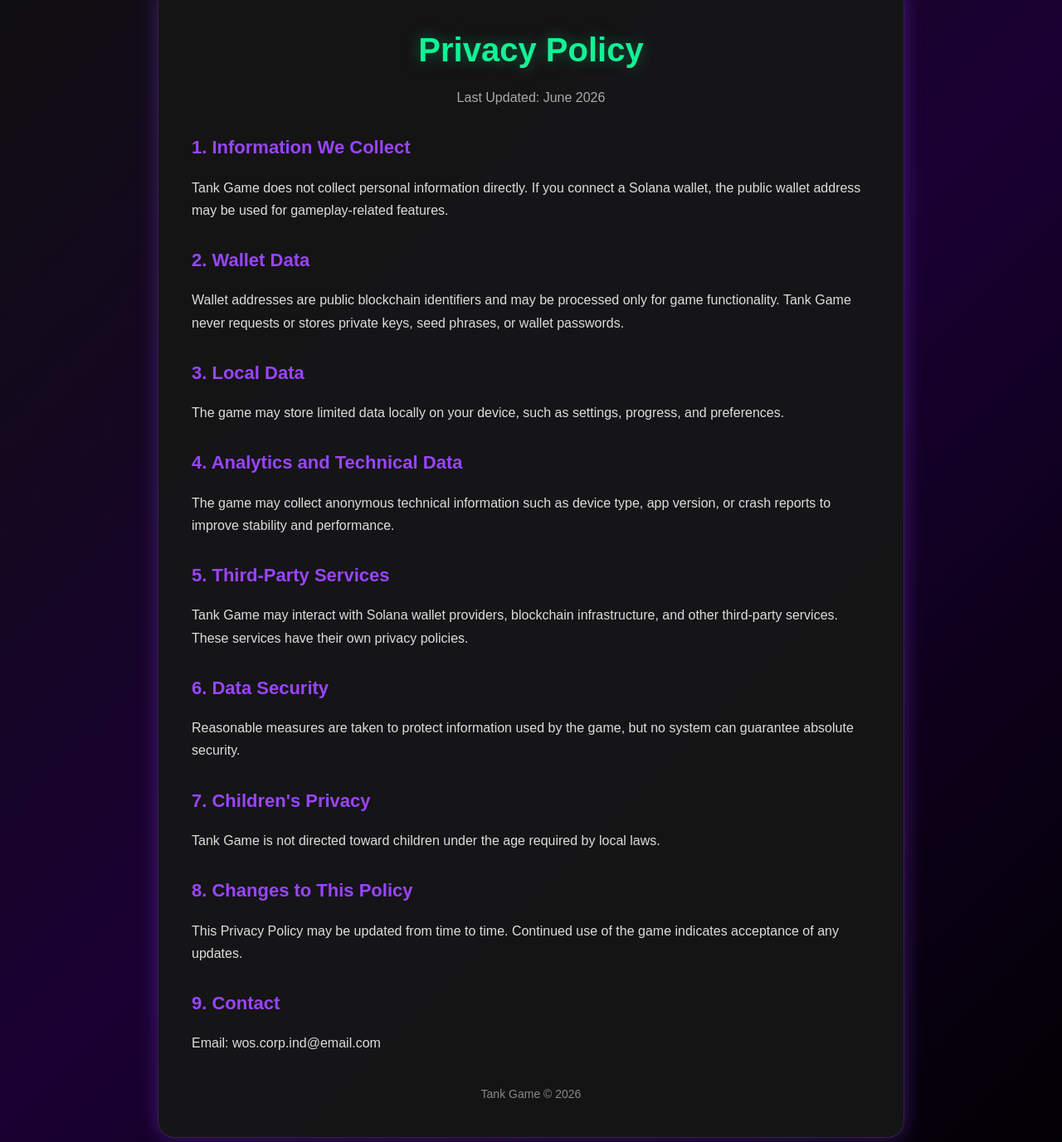
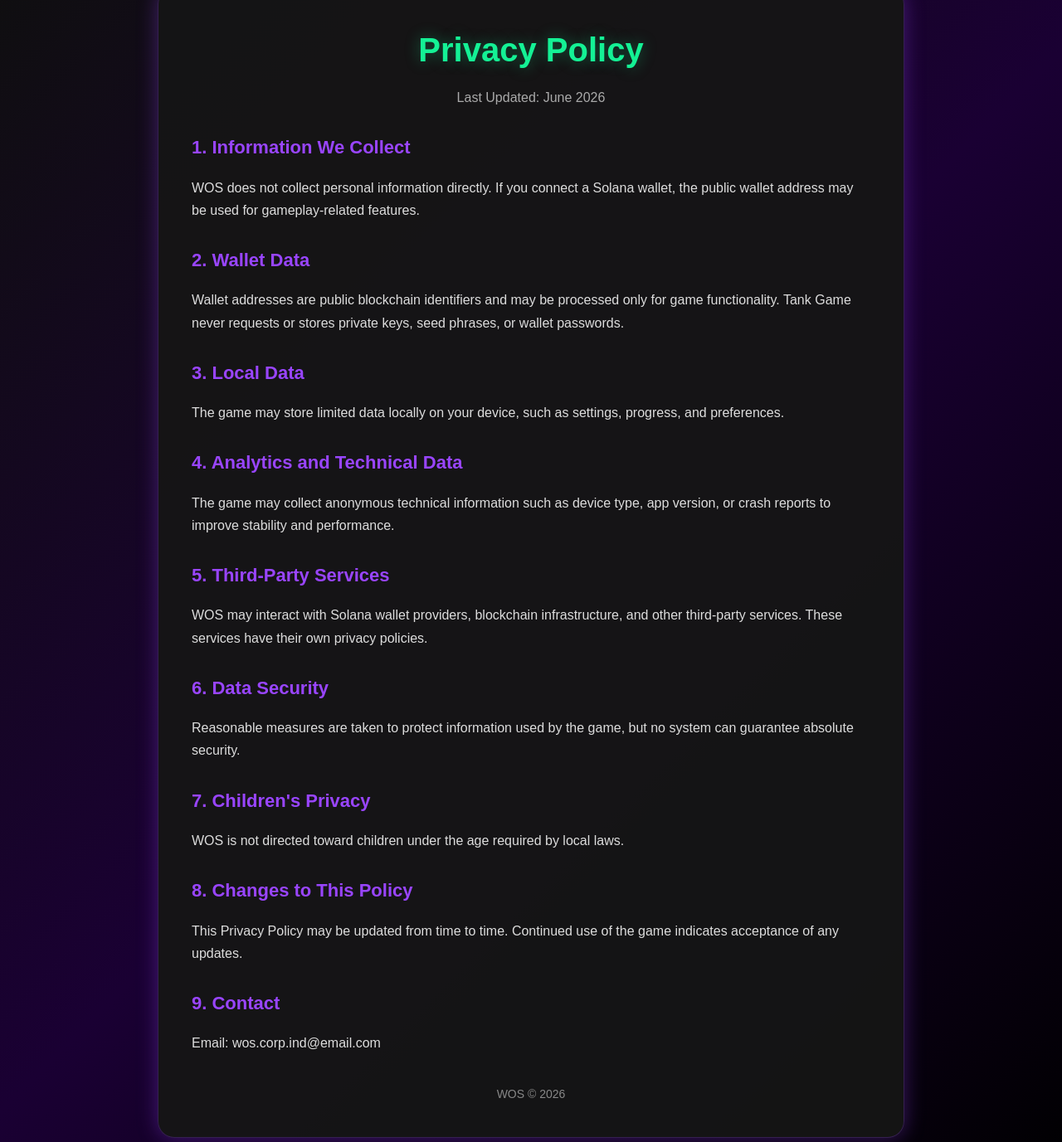
Before and after one commit to artsigprof-alt/wallet-connect, a plain HTML site: page privacy.html in a window 1280 px wide. Shown: the part 55-1432 px from the top of the page at 83% size. Drawn offline with Linux system fonts and the light colour scheme.

Commit message:
Update privacy.html

```diff
--- a/privacy.html
+++ b/privacy.html
@@ -3,7 +3,7 @@
 <head>
   <meta charset="UTF-8" />
   <meta name="viewport" content="width=device-width, initial-scale=1.0" />
-  <title>Privacy Policy - Tank Game</title>
+  <title>Privacy Policy - WOS</title>
   <style>
     * { box-sizing: border-box; }
     body {
@@ -70,7 +70,7 @@
 
     <h2>1. Information We Collect</h2>
     <p>
-      Tank Game does not collect personal information directly. If you connect a Solana wallet,
+      WOS does not collect personal information directly. If you connect a Solana wallet,
       the public wallet address may be used for gameplay-related features.
     </p>
 
@@ -93,7 +93,7 @@
 
     <h2>5. Third-Party Services</h2>
     <p>
-      Tank Game may interact with Solana wallet providers, blockchain infrastructure, and other third-party
+      WOS may interact with Solana wallet providers, blockchain infrastructure, and other third-party
       services. These services have their own privacy policies.
     </p>
 
@@ -105,7 +105,7 @@
 
     <h2>7. Children's Privacy</h2>
     <p>
-      Tank Game is not directed toward children under the age required by local laws.
+      WOS is not directed toward children under the age required by local laws.
     </p>
 
     <h2>8. Changes to This Policy</h2>
@@ -118,7 +118,7 @@
     <p>Email: wos.corp.ind@email.com</p>
 
 
-    <div class="footer">Tank Game © 2026</div>
+    <div class="footer">WOS © 2026</div>
   </div>
 </body>
 </html>
```
